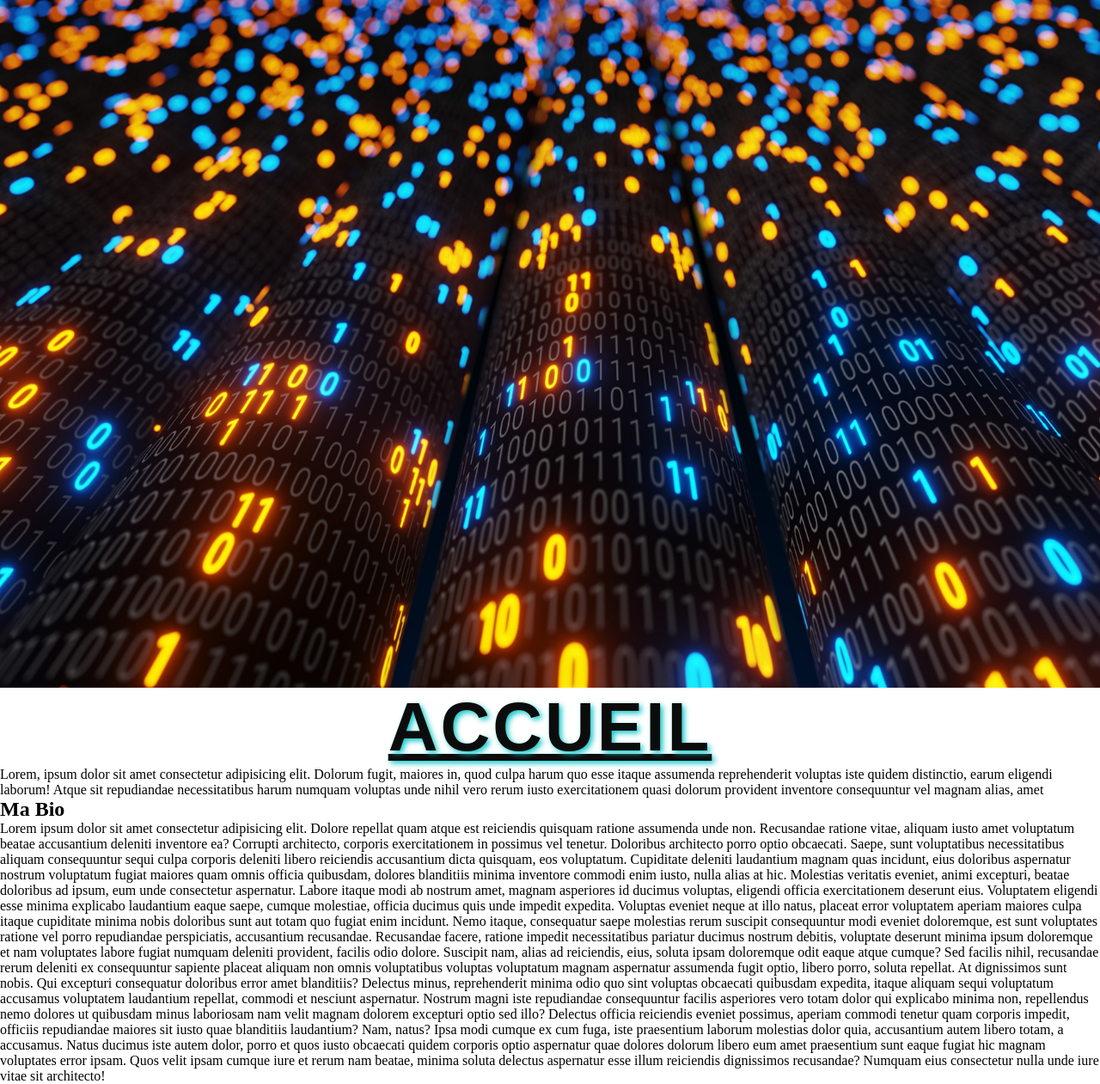
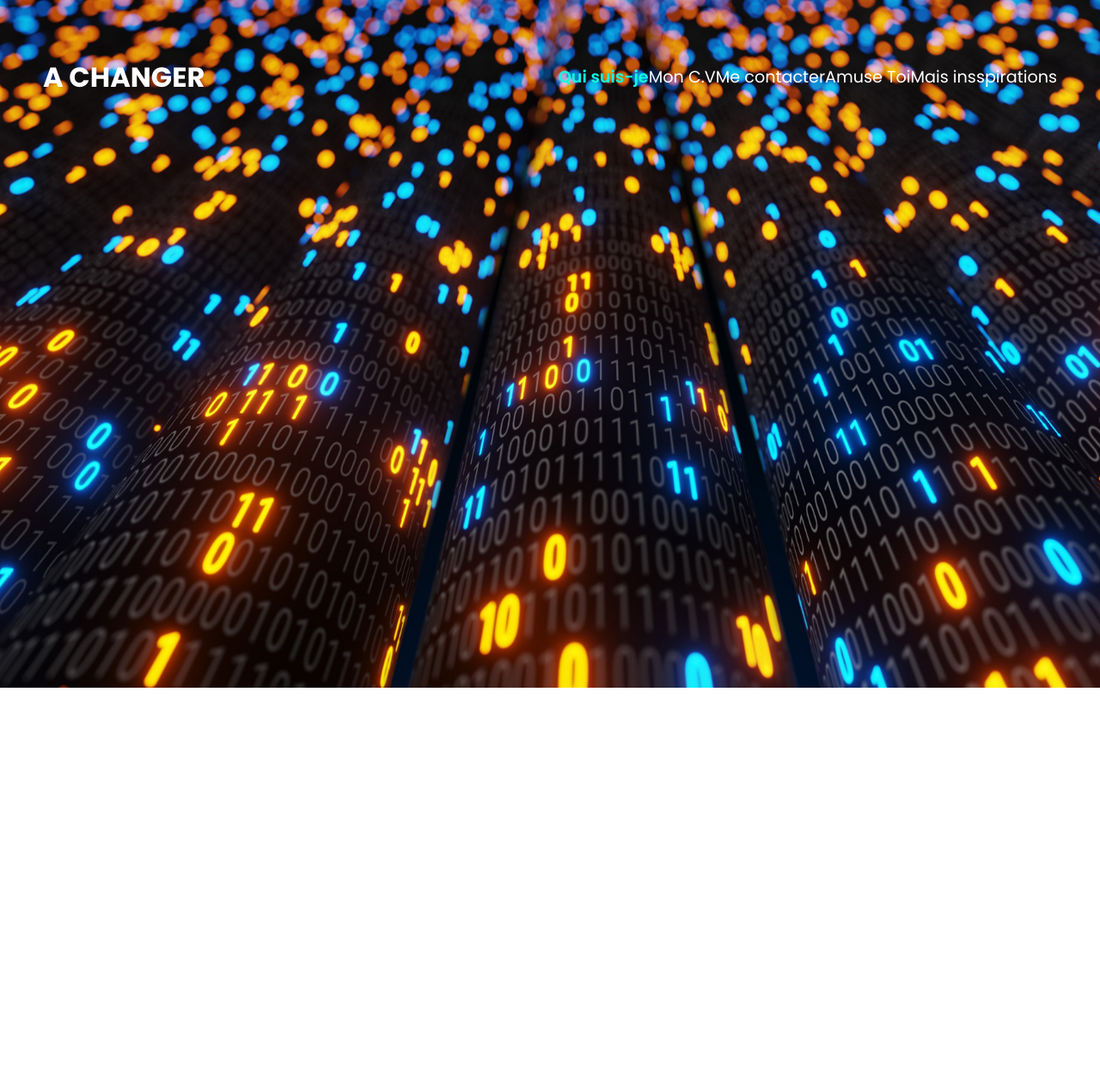
Before and after one commit to Jean-Christophe-Cart/Jean-Christophe-Cart.github.io, a plain HTML site: page index.html in a window 1280 px wide. Shown: the whole page at 86% size. After the commit the page ends 800 px from the top, so only its background shows below. Drawn offline with Linux system fonts and the light colour scheme.

Commit message:
Navbarre Ready

```diff
--- a/index.html
+++ b/index.html
@@ -9,71 +9,27 @@
     <title>Mon site personnel</title>
   </head>
   <body>
-    <header>
+    <nav class="navbar">
+      <a href="#" class="logo">A CHANGER</a>
+      <div class="nav-links">
+        <ul>
+          <li class="active"><a href="#">Qui suis-je</a></li>
+          <li><a href="#">Mon C.V</a></li>
+          <li><a href="#">Me contacter</a></li>
+          <li><a href="#">Amuse Toi</a></li>
+          <li><a href="#">Mais insspirations</a></li>
+        </ul>
+      </div>
+      <img src="./Asset/IMG/menu.png" alt="Bouton Menu" class="menu-bt" />
+    </nav>
+    <header></header>
+  </body>
+  <script>
+    const menu = document.querySelector(".menu-bt");
+    const navlinks = document.querySelector(".nav-links");
 
-    </header>
-      <h1>Accueil</h1>
-
-        <p>
-          Lorem, ipsum dolor sit amet consectetur adipisicing elit. Dolorum
-          fugit, maiores in, quod culpa harum quo esse itaque assumenda
-          reprehenderit voluptas iste quidem distinctio, earum eligendi laborum!
-          Atque sit repudiandae necessitatibus harum numquam voluptas unde nihil
-          vero rerum iusto exercitationem quasi dolorum provident inventore
-          consequuntur vel magnam alias, amet <br />
-        </p>
-        <h2>Ma Bio</h2>
-
-        <p>
-          Lorem ipsum dolor sit amet consectetur adipisicing elit. Dolore
-          repellat quam atque est reiciendis quisquam ratione assumenda unde
-          non. Recusandae ratione vitae, aliquam iusto amet voluptatum beatae
-          accusantium deleniti inventore ea? Corrupti architecto, corporis
-          exercitationem in possimus vel tenetur. Doloribus architecto porro
-          optio obcaecati. Saepe, sunt voluptatibus necessitatibus aliquam
-          consequuntur sequi culpa corporis deleniti libero reiciendis
-          accusantium dicta quisquam, eos voluptatum. Cupiditate deleniti
-          laudantium magnam quas incidunt, eius doloribus aspernatur nostrum
-          voluptatum fugiat maiores quam omnis officia quibusdam, dolores
-          blanditiis minima inventore commodi enim iusto, nulla alias at hic.
-          Molestias veritatis eveniet, animi excepturi, beatae doloribus ad
-          ipsum, eum unde consectetur aspernatur. Labore itaque modi ab nostrum
-          amet, magnam asperiores id ducimus voluptas, eligendi officia
-          exercitationem deserunt eius. Voluptatem eligendi esse minima
-          explicabo laudantium eaque saepe, cumque molestiae, officia ducimus
-          quis unde impedit expedita. Voluptas eveniet neque at illo natus,
-          placeat error voluptatem aperiam maiores culpa itaque cupiditate
-          minima nobis doloribus sunt aut totam quo fugiat enim incidunt. Nemo
-          itaque, consequatur saepe molestias rerum suscipit consequuntur modi
-          eveniet doloremque, est sunt voluptates ratione vel porro repudiandae
-          perspiciatis, accusantium recusandae. Recusandae facere, ratione
-          impedit necessitatibus pariatur ducimus nostrum debitis, voluptate
-          deserunt minima ipsum doloremque et nam voluptates labore fugiat
-          numquam deleniti provident, facilis odio dolore. Suscipit nam, alias
-          ad reiciendis, eius, soluta ipsam doloremque odit eaque atque cumque?
-          Sed facilis nihil, recusandae rerum deleniti ex consequuntur sapiente
-          placeat aliquam non omnis voluptatibus voluptas voluptatum magnam
-          aspernatur assumenda fugit optio, libero porro, soluta repellat. At
-          dignissimos sunt nobis. Qui excepturi consequatur doloribus error amet
-          blanditiis? Delectus minus, reprehenderit minima odio quo sint
-          voluptas obcaecati quibusdam expedita, itaque aliquam sequi voluptatum
-          accusamus voluptatem laudantium repellat, commodi et nesciunt
-          aspernatur. Nostrum magni iste repudiandae consequuntur facilis
-          asperiores vero totam dolor qui explicabo minima non, repellendus nemo
-          dolores ut quibusdam minus laboriosam nam velit magnam dolorem
-          excepturi optio sed illo? Delectus officia reiciendis eveniet
-          possimus, aperiam commodi tenetur quam corporis impedit, officiis
-          repudiandae maiores sit iusto quae blanditiis laudantium? Nam, natus?
-          Ipsa modi cumque ex cum fuga, iste praesentium laborum molestias dolor
-          quia, accusantium autem libero totam, a accusamus. Natus ducimus iste
-          autem dolor, porro et quos iusto obcaecati quidem corporis optio
-          aspernatur quae dolores dolorum libero eum amet praesentium sunt eaque
-          fugiat hic magnam voluptates error ipsam. Quos velit ipsam cumque iure
-          et rerum nam beatae, minima soluta delectus aspernatur esse illum
-          reiciendis dignissimos recusandae? Numquam eius consectetur nulla unde
-          iure vitae sit architecto!
-        </p>
-      </div>
-    </div>
-  </body>
+    menu.addEventListener("click", () => {
+      navlinks.classList.toggle("mobile-menu");
+    });
+  </script>
 </html>
--- a/style.css
+++ b/style.css
@@ -1,5 +1,4 @@
-@import url("https://fonts.googleapis.com/css2?family=Space+Mono:wght@700&display=swap");
-@import url("https://fonts.googleapis.com/css2?family=Poppins&display=swap");
+@import url("https://fonts.googleapis.com/css2?family=Poppins:ital,wght@0,100;0,200;0,300;0,400;0,500;0,600;0,700;0,800;0,900;1,100;1,200;1,300;1,400;1,500;1,600;1,700;1,800;1,900&display=swap");
 
 * {
   margin: 0px;
@@ -7,53 +6,93 @@
   text-decoration: none;
   list-style: none;
 }
+body {
+  font-family: "poppins", sans-serif;
+}
 header {
   height: 100vh;
   width: 100vw;
   background-image: url(./Asset/IMG/code-fond.jpg);
   background-size: cover;
 }
-.Background {
-  min-height: 100vh;
+
+.navbar {
+  position: absolute;
+  padding: 50px;
   display: flex;
-  justify-content: center;
+  justify-content: space-between;
   align-items: center;
-  position: relative;
+  width: 100%;
+  box-sizing: border-box;
 }
-.Background::before {
-  content: "";
-  background-image: url(./Asset/IMG/code-fond.jpg);
-  background-repeat: no-repeat;
-  background-size: cover;
-  background-position: center;
-  position: absolute;
-  top: 0;
-  left: 0;
-  bottom: 0;
-  right: 0;
-  opacity: 0.65;
+.navbar a {
+  color: white;
 }
 
-h1 {
-  font-size: 80px;
-  font-family: sans-serif;
-  text-transform: uppercase;
-  letter-spacing: 3px;
-  text-align: center;
-  position: relative;
-  /* Le font Size c'est pour la taile de la police et on utilise le REM comme uniter de mesure 1 REM = 16px et cela s'adapte mieux en règle générale ^^   */
+.navbar .logo {
+  font-size: 2em;
+  font-weight: bold;
+}
 
-  text-shadow: 3px 3px 6px #14c7ca;
-  color: rgb(12, 12, 12);
-  text-decoration: underline;
+.navbar .nav-links ul {
+  display: flex;
 }
-.txt {
-  font-size: 1rem;
-  font-family: sans-serif;
-  text-transform: uppercase;
-  letter-spacing: 3px;
-  text-align: center;
-  position: relative;
-  color: rgb(6, 6, 6);
-  text-shadow: 3px 3px 6px #14c7ca;
+
+.navbar .nav-links ul li {
+  margin: 0 25px;
 }
+
+.navbar .nav-links ul li.active a {
+  color: rgb(17, 249, 222);
+  font-weight: 600;
+}
+.navbar .menu-bt {
+  display: none;
+  position: absolute;
+  top: 50px;
+  right: 30px;
+  width: 35px;
+}
+
+@media screen and (max-width: 950px) {
+  .navbar {
+    padding: 0;
+  }
+  .navbar .logo {
+    position: absolute;
+    top: 40px;
+    left: 30px;
+  }
+  .navbar .menu-bt {
+    display: block;
+  }
+  .nav-links {
+    top: 0;
+    left: 0;
+    position: absolute;
+    background-color: rgba(248, 246, 246, 0.263);
+    backdrop-filter: blur(5px);
+    width: 100%;
+    height: 100vh;
+    display: flex;
+    justify-content: center;
+    align-items: center;
+    margin-left: -100%;
+    transition: all 0.5s;
+  }
+
+  .nav-links.mobile-menu {
+    margin-left: 0;
+  }
+
+  .nav-links ul {
+    display: flex;
+    flex-direction: column;
+    align-items: center;
+  }
+}
+
+.navbar .nav-links ul li {
+  margin: 25px 0;
+  font-size: 1.2em;
+}
```
Also changed, not shown: Asset/IMG/menu.png (added).
